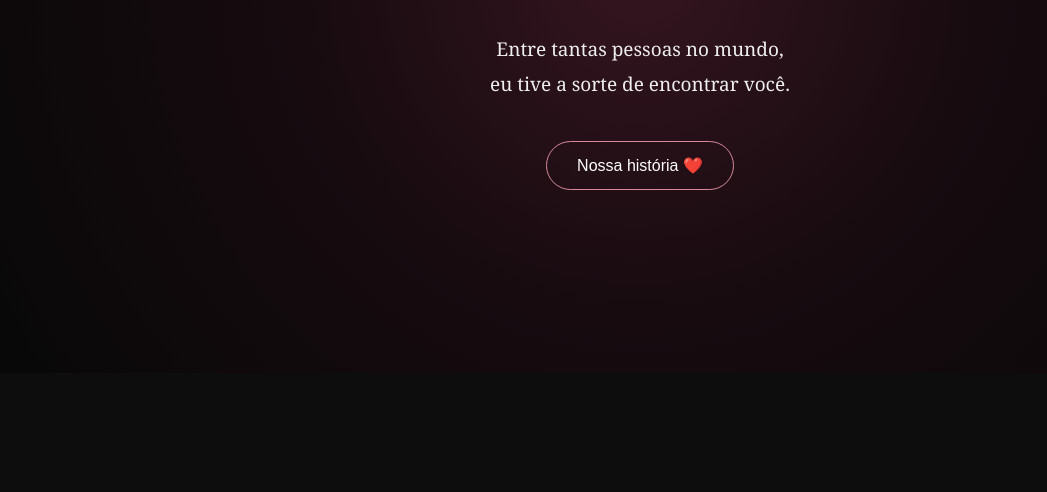
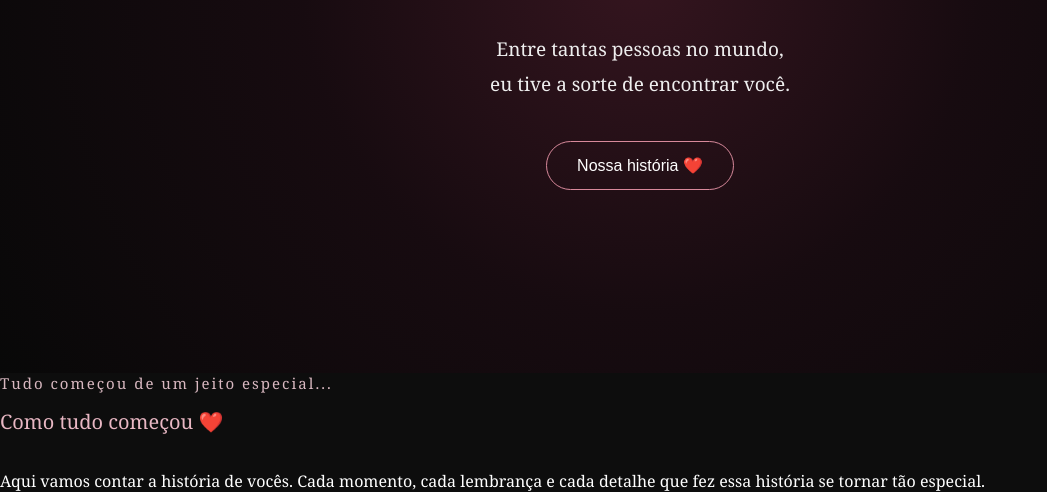
Before and after one commit to davidnogueiradossantos951-gif/Para-meu-, a plain HTML site: page index.html in a window 1280 px wide. Shown: the part 427-919 px from the top of the page, without its empty margins (0-1047 px from the left). Before the commit the page ends 800 px from the top, so only its background shows below. Drawn offline with Linux system fonts and the light colour scheme.

Commit message:
Update index.html

```diff
--- a/index.html
+++ b/index.html
@@ -40,6 +40,25 @@
 
     </section>
 
+    <!-- NOSSA HISTÓRIA -->
+<section id="historia" class="historia">
+
+    <div class="conteudo-historia">
+
+        <p class="pequeno">Tudo começou de um jeito especial...</p>
+
+        <h2>Como tudo começou ❤️</h2>
+
+        <p>
+            Aqui vamos contar a história de vocês.
+            Cada momento, cada lembrança e cada detalhe
+            que fez essa história se tornar tão especial.
+        </p>
+
+    </div>
+
+</section>
+
     <script src="script.js"></script>
 
 </body>
```
